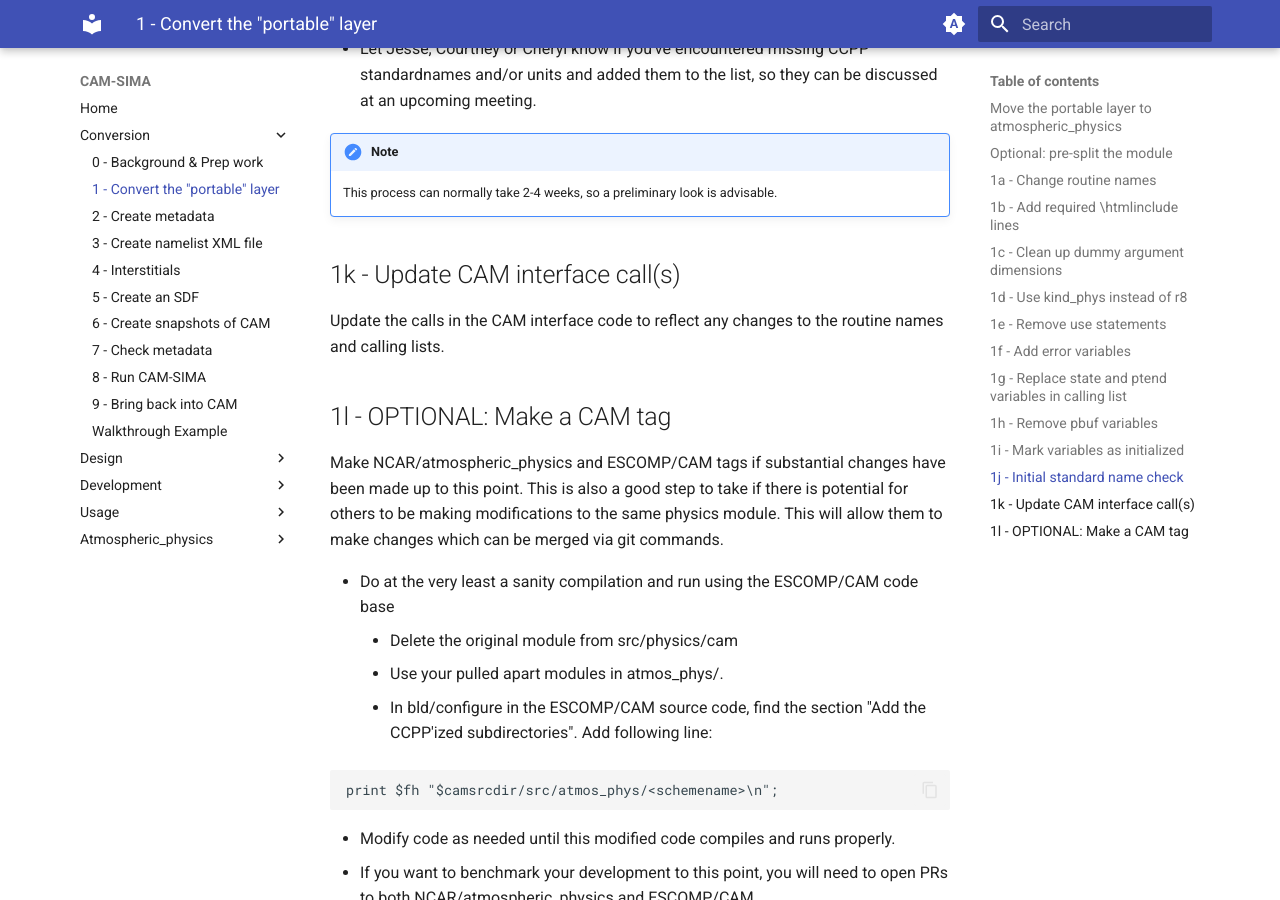
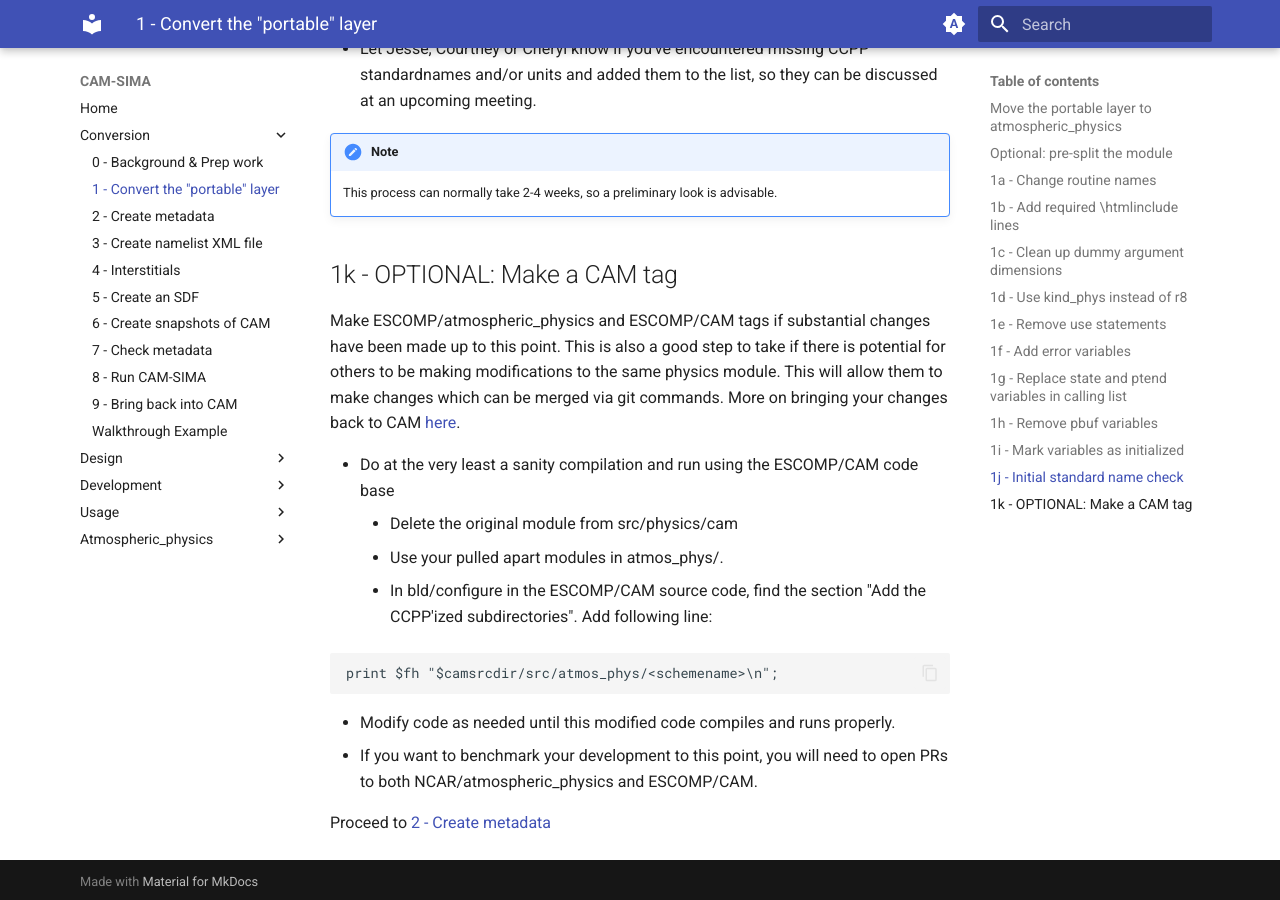
Before and after one commit to kuanchihwang/CAM-SIMA-Docs, an MkDocs documentation site: the page built from docs/conversion/convert-portable-layer.md, in a window 1280 px wide and 900 px high, scrolled down 6086 px. Built offline with MkDocs 1.6.1 and Material for MkDocs 9.7.7, drawn with Linux system fonts in a browser that asks for light colours.

Commit message:
move CAM interface updating into step 9

```diff
--- a/docs/conversion/convert-portable-layer.md
+++ b/docs/conversion/convert-portable-layer.md
@@ -159,11 +159,8 @@
 !!! note
     This process can normally take 2-4 weeks, so a preliminary look is advisable.
 
-## 1k - Update CAM interface call(s)
-Update the calls in the CAM interface code to reflect any changes to the routine names and calling lists.
-
-## 1l - OPTIONAL: Make a CAM tag
-Make NCAR/atmospheric_physics and ESCOMP/CAM tags if substantial changes have been made up to this point.  This is also a good step to take if there is potential for others to be making modifications to the same physics module.  This will allow them to make changes which can be merged via git commands.
+## 1k - OPTIONAL: Make a CAM tag
+Make ESCOMP/atmospheric_physics and ESCOMP/CAM tags if substantial changes have been made up to this point.  This is also a good step to take if there is potential for others to be making modifications to the same physics module.  This will allow them to make changes which can be merged via git commands. More on bringing your changes back to CAM [here](back-to-cam.md).
 
 - Do at the very least a sanity compilation and run using the ESCOMP/CAM code base
     - Delete the original module from src/physics/cam
```
Also changed, not shown: docs/conversion/back-to-cam.md (line endings or trailing spaces).
